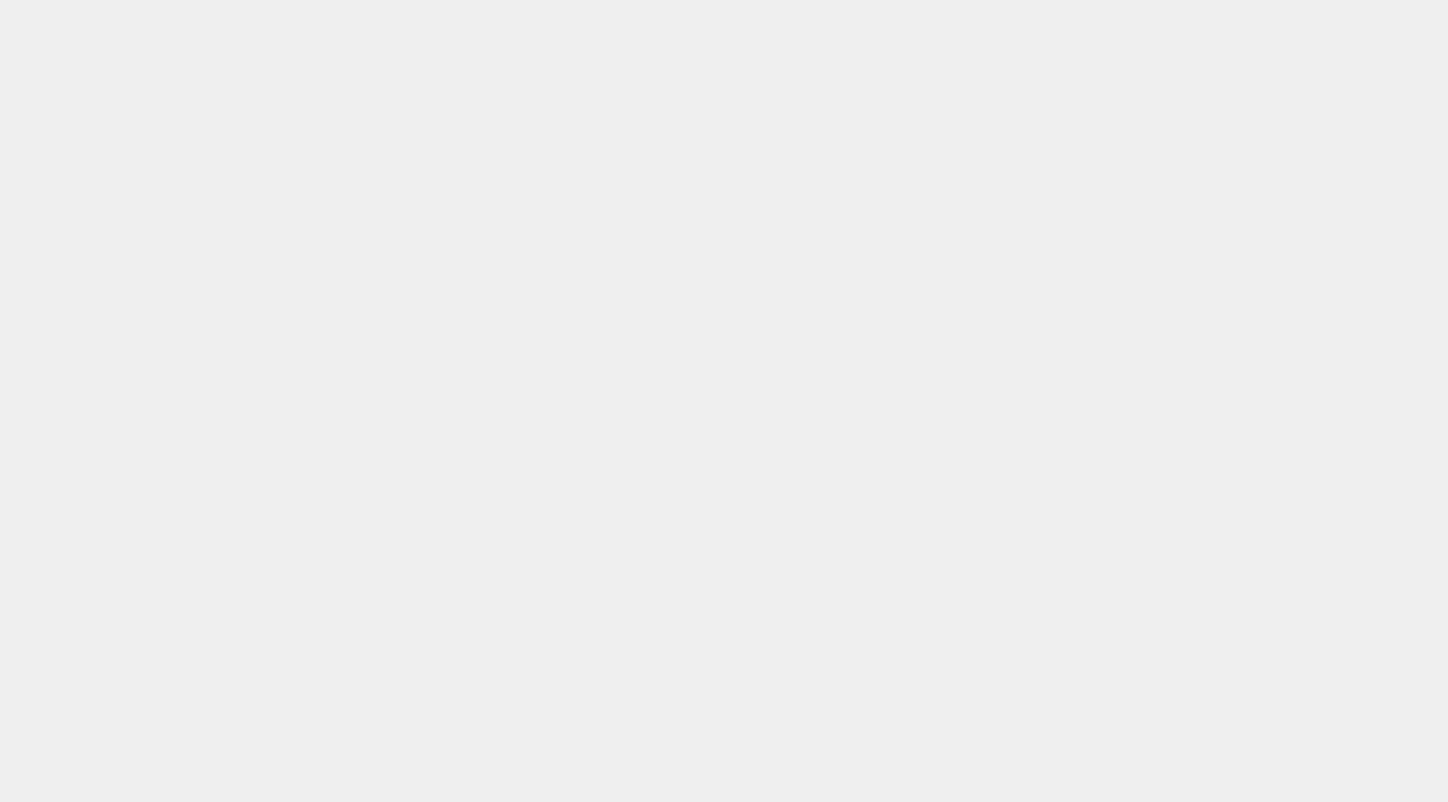
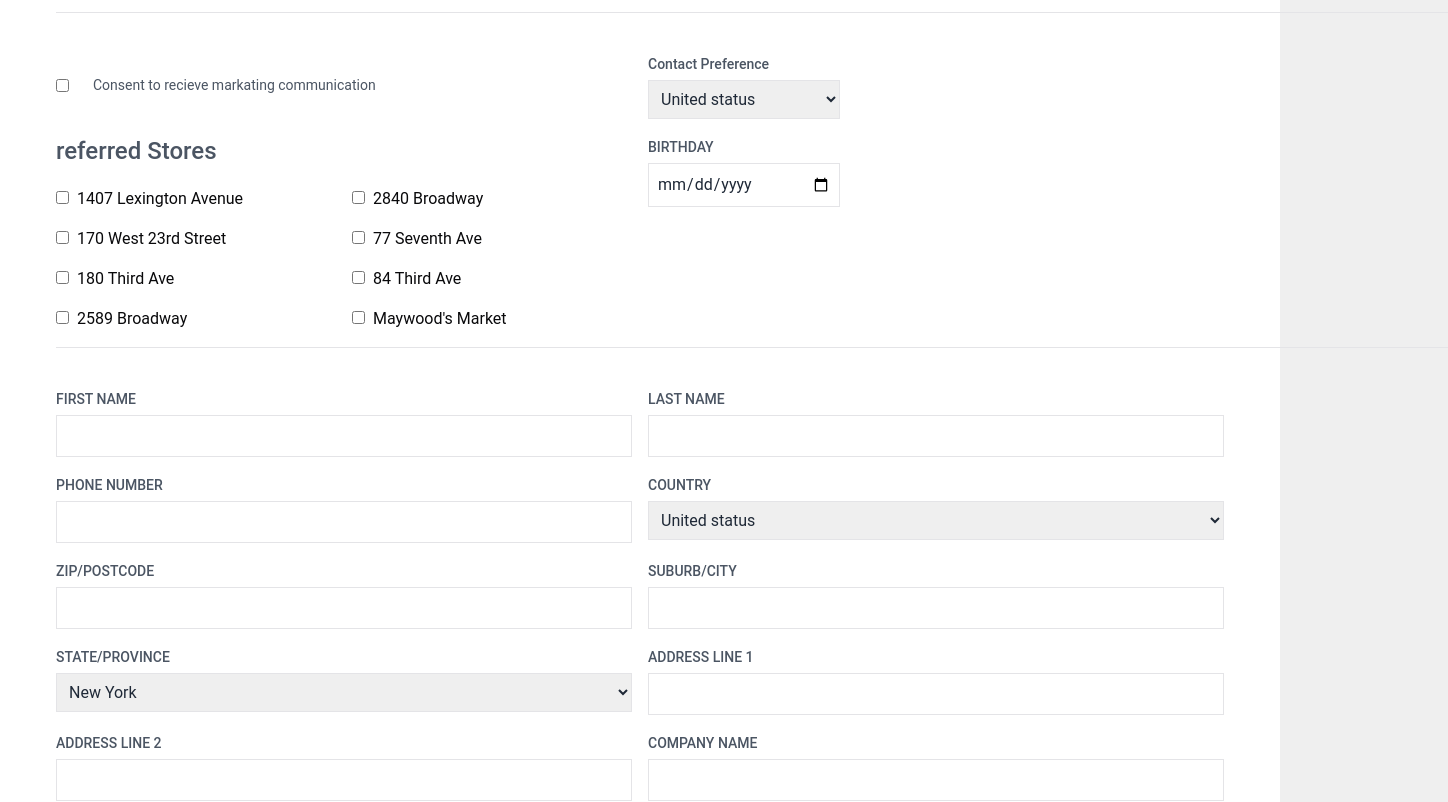
Before and after one commit to yolo729/loyalty-frontend, a React (Vite) app: page /signup in a window 1280 px wide. Shown: the part 480-1282 px from the top of the page, 1448 px wide, since content can reach past the window. Before the commit the page ends 800 px from the top, so only its background shows below. Built offline with nearby package versions, Linux system fonts and the light colour scheme.

Commit message:
Completed the SugnUp component and fixed some issues

```diff
--- a/index.html
+++ b/index.html
@@ -1,78 +1,37 @@
 <!DOCTYPE html>
 <html lang="en">
+
 <head>
   <meta charset="UTF-8" />
-    <link
-      rel="icon"
-      type="image/svg+xml"
-      href="./src/assets/icon.ico"
-    />
+  <link rel="icon" type="image/svg+xml" href="./src/assets/icon.ico" />
   <!-- href="/vite.svg" -->
-    <meta
-      name="viewport"
-      content="width=device-width, initial-scale=1.0"
-    />
+  <meta name="viewport" content="width=device-width, initial-scale=1.0" />
 
   <!-- Primary Meta Tags -->
   <title>Westside Market NYC</title>
-    <meta
-      name="title"
-      content="Shadcn/React - Landing template"
-    />
-    <meta
-      name="description"
-      content="Free Shadcn landing page for React developers"
-    />
+  <meta name="title" content="Shadcn/React - Landing template" />
+  <meta name="description" content="Free Shadcn landing page for React developers" />
   <!-- Open Graph / Facebook -->
-    <meta
-      property="og:type"
-      content="website"
-    />
-    <meta
-      property="og:url"
-      content="https://github.com/leoMirandaa/shadcn-landing-page.git"
-    />
-    <meta
-      property="og:title"
-      content="Shadcn/React - Landing template"
-    />
-    <meta
-      property="og:description"
-      content="Free Shadcn landing page for React developers"
-    />
-    <meta
-      property="og:image"
-      content="https://res.cloudinary.com/dbzv9xfjp/image/upload/v1705560686/og-images/shadc-react_gketpd.jpg"
-    />
+  <meta property="og:type" content="website" />
+  <meta property="og:url" content="https://github.com/leoMirandaa/shadcn-landing-page.git" />
+  <meta property="og:title" content="Shadcn/React - Landing template" />
+  <meta property="og:description" content="Free Shadcn landing page for React developers" />
+  <meta property="og:image"
+    content="https://res.cloudinary.com/dbzv9xfjp/image/upload/v1705560686/og-images/shadc-react_gketpd.jpg" />
 
   <!-- Twitter -->
-    <meta
-      name="twitter:card"
-      content="summary_large_image"
-    />
+  <meta name="twitter:card" content="summary_large_image" />
 
-    <meta
-      name="twitter:url"
-      content="https://github.com/leoMirandaa/shadcn-landing-page.git"
-    />
-    <meta
-      name="twitter:title"
-      content="Shadcn/React - Landing template"
-    />
-    <meta
-      name="twitter:description"
-      content="Free Shadcn landing page for React developers"
-    />
-    <meta
-      name="twitter:image"
-      content="https://res.cloudinary.com/dbzv9xfjp/image/upload/v1705560686/og-images/shadc-react_gketpd.jpg"
-    />
+  <meta name="twitter:url" content="https://github.com/leoMirandaa/shadcn-landing-page.git" />
+  <meta name="twitter:title" content="Shadcn/React - Landing template" />
+  <meta name="twitter:description" content="Free Shadcn landing page for React developers" />
+  <meta name="twitter:image"
+    content="https://res.cloudinary.com/dbzv9xfjp/image/upload/v1705560686/og-images/shadc-react_gketpd.jpg" />
 </head>
-  <body style="background-color: #EFEFEF;">
+
+<body style="background-color: #EFEFEF; font-family: Roboto;">
   <div id="root"></div>
-    <script
-      type="module"
-      src="/src/main.tsx"
-    ></script>
+  <script type="module" src="/src/main.tsx"></script>
 </body>
+
 </html>
--- a/src/components/Lovelg.tsx
+++ b/src/components/Lovelg.tsx
@@ -14,7 +14,7 @@ export const Lovelg = () => {
         />
 
         <div>
-          <p className="text-muted-foreground text-xl mt-4 mb-8 ">
+          <p className="text-muted-foreground text-xl text-white mt-4 mb-8 ">
             Since 1977, we have been deeply engrained in the fabric of Manhattan. Each of our locations enjoys a remarkably loyal following, which is no surprise; it’s a direct result of the fact that the Zoitas family takes great pride in every aspect of their business. Our mission is simple: to become your favorite neighborhood food market and caterer of choice by offering the highest quality foods and hard-to-find products supported by friendly, personalized, efficient service.
           </p>
         </div>
--- a/src/components/Ordering.tsx
+++ b/src/components/Ordering.tsx
@@ -40,7 +40,7 @@ export const Ordering = () => {
       id="features"
       className="container bg-white sm:py-2"
     >
-      <h2 className="text-3xl lg:text-4xl font-bold md:text-center">
+      <h2 className="m-[2%] text-3xl lg:text-4xl font-bold md:text-center">
         Online Ordering
       </h2>
       <div className="grid md:grid-cols-2 lg:grid-cols-3 gap-8 pt-0 pb-16 p-36 text-center">
--- a/src/components/auth/SignUp.tsx
+++ b/src/components/auth/SignUp.tsx
@@ -1,7 +1,148 @@
+import ReCAPTCHA from 'react-google-recaptcha'
+
 export const SignUp = () => {
 	return (
 		<section className="container bg-white">
-			This is SignUp page
+			<div className="p-8 w-full my-16 pt-8 p-32">
+				<h2 className="text-[#173B4C] mb-6 text-center text-3xl md:text-4xl font-bold">New Account</h2>
+				<form>
+					<div className="grid grid-cols-2 gap-4">
+
+						<div>
+							<label htmlFor="name" className="text-sm font-medium text-gray-600">EMAIL ADDRESS</label>
+							<input type="text" id="email" name="email" className="mt-1 p-2 w-full border text-gray-800" />
+						</div>
+						<div>
+							<label htmlFor="email" className="text-sm font-medium text-gray-600">CONFORM PASSWORD</label>
+							<input type="email" id="conform" name="conform" className="mt-1 p-2 w-full border text-gray-800" />
+						</div>
+						<div>
+							<label htmlFor="password" className="text-sm font-medium text-gray-600">PASSWORD</label>
+							<input type="password" id="password" name="password" className="mt-1 p-2 w-full border text-gray-800" />
+						</div> <br />
+						<hr className='w-[87rem]' /> <br />
+						<div className="flex">
+							<label className="block text-gray-500 font-bold my-4" />
+							<input type="checkbox" className="leading-loose text-pink-600" />
+							<span className="py-2 text-sm p-2 text-gray-600 leading-snug">
+								<h1 className="p-4">Consent to recieve markating communication</h1>
+							</span>
+							<label className="block text-gray-500 font-bold my-4">
+								<a
+									href="#"
+									className="cursor-pointer tracking-tighter text-black border-b-2 border-gray-200 hover:border-gray-400"
+								>
+								</a>
+							</label>
+						</div>
+						<div className='w-48'>
+							<label htmlFor="Preference" className="text-sm font-medium text-gray-600">Contact Preference</label>
+							<select defaultValue={1} id="Preference" name="Preference" className="mt-1 p-2 w-full border text-gray-800">
+								<option value={1}>United status</option>
+								<option value={2}>Poland</option>
+							</select>
+						</div>
+						<div>
+							<label htmlFor="referred" className="md:text-2xl text-sm font-medium text-gray-600 pt-5">referred Stores</label>
+							<div className="grid grid-cols-2 pt-5 gap-4">
+								<div>
+									<input className='p-2' type='checkbox' />
+									<span className='p-2'>1407 Lexington Avenue</span>
+								</div>
+								<div>
+									<input className='p-2' type='checkbox' />
+									<span className='p-2'>2840 Broadway</span>
+								</div>
+								<div>
+									<input className='p-2' type='checkbox' />
+									<span className='p-2'>170 West 23rd Street</span>
+								</div>
+								<div>
+									<input className='p-2' type='checkbox' />
+									<span className='p-2'>77 Seventh Ave</span>
+								</div>
+								<div>
+									<input className='p-2' type='checkbox' />
+									<span className='p-2'>180 Third Ave</span>
+								</div>
+								<div>
+									<input className='p-2' type='checkbox' />
+									<span className='p-2'>84 Third Ave</span>
+								</div>
+								<div>
+									<input className='p-2' type='checkbox' />
+									<span className='p-2'>2589 Broadway</span>
+								</div>
+								<div>
+									<input className='p-2' type='checkbox' />
+									<span className='p-2'>Maywood's Market</span>
+								</div>
+							</div>
+
+
+
+						</div>
+						<div className='w-48'>
+							<label htmlFor="birthday" className="text-sm font-medium text-gray-600">BIRTHDAY</label>
+							<input type="date" id="birthday" name="birthday" className="mt-1 p-2 w-full border text-gray-800" />
+						</div>
+						<hr className='w-[87rem]' /> <br />
+						<div>
+							<label htmlFor="firstname" className="text-sm font-medium text-gray-600">FIRST NAME</label>
+							<input type="text" id="firstname" name="firstname" className="mt-1 p-2 w-full border text-gray-800" />
+						</div>
+						<div>
+							<label htmlFor="lastname" className="text-sm font-medium text-gray-600">LAST NAME</label>
+							<input type="text" id="lastname" name="lastname" className="mt-1 p-2 w-full border text-gray-800" />
+						</div>
+						<div>
+							<label htmlFor="phone" className="text-sm font-medium text-gray-600">PHONE NUMBER</label>
+							<input type="number" id="phone" name="phone" className="mt-1 p-2 w-full border text-gray-800" />
+						</div>
+						<div>
+							<label htmlFor="COUNTRY" className="text-sm font-medium text-gray-600">COUNTRY</label>
+							<select defaultValue={1} id="COUNTRY" name="COUNTRY" className="mt-1 p-2 w-full border text-gray-800">
+								<option value={1}>United status</option>
+								<option value={2}>Poland</option>
+							</select>
+						</div>
+						<div>
+							<label htmlFor="password" className="text-sm font-medium text-gray-600">ZIP/POSTCODE</label>
+							<input type="password" id="postcode" name="postcode" className="mt-1 p-2 w-full border text-gray-800" />
+						</div>
+						<div>
+							<label htmlFor="password" className="text-sm font-medium text-gray-600">SUBURB/CITY</label>
+							<input type="password" id="city" name="city" className="mt-1 p-2 w-full border text-gray-800" />
+						</div>
+						<div>
+							<label htmlFor="state" className="text-sm font-medium text-gray-600">STATE/PROVINCE</label>
+							<select defaultValue={1} id="state" name="state" className="mt-1 p-2 w-full border text-gray-800">
+								<option value={1}>New York</option>
+								<option value={2}>Miami</option>
+								<option value={3}>California</option>
+								<option value={4}>Florida</option>
+							</select>
+						</div>
+						<div>
+							<label htmlFor="address1" className="text-sm font-medium text-gray-600">ADDRESS LINE 1</label>
+							<input type="text" id="address1" name="address1" className="mt-1 p-2 w-full border text-gray-800" />
+						</div>
+						<div>
+							<label htmlFor="address2" className="text-sm font-medium text-gray-600">ADDRESS LINE 2</label>
+							<input type="text" id="address2" name="address2" className="mt-1 p-2 w-full border text-gray-800" />
+						</div>
+						<div>
+							<label htmlFor="address3" className="text-sm font-medium text-gray-600">COMPANY NAME</label>
+							<input type="text" id="address3" name="address3" className="mt-1 p-2 w-full border text-gray-800" />
+						</div>
+						<br />
+					</div>
+					<ReCAPTCHA className='mt-5' sitekey='238valefhq923jks4jdkdzdgna93' />
+					<div className="text-center">
+						<button type="submit" className="p-3 text-white bg-[#173B4C] w-[10rem]">Create Account</button>
+					</div>
+				</form>
+			</div >
 		</section >
 	);
 };
```
Lines whose indentation alone changed are shown as unchanged.
